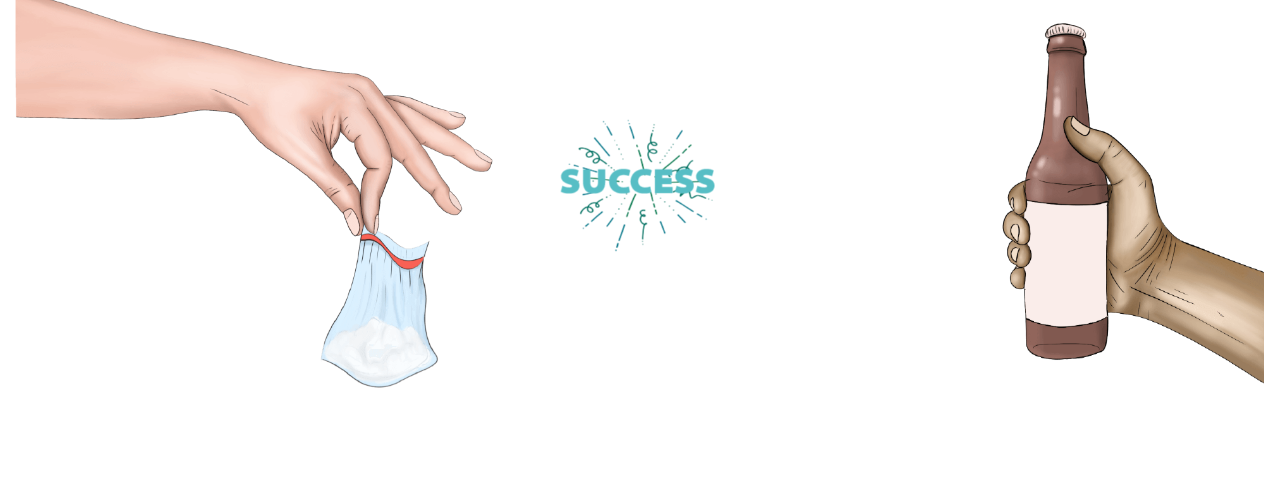
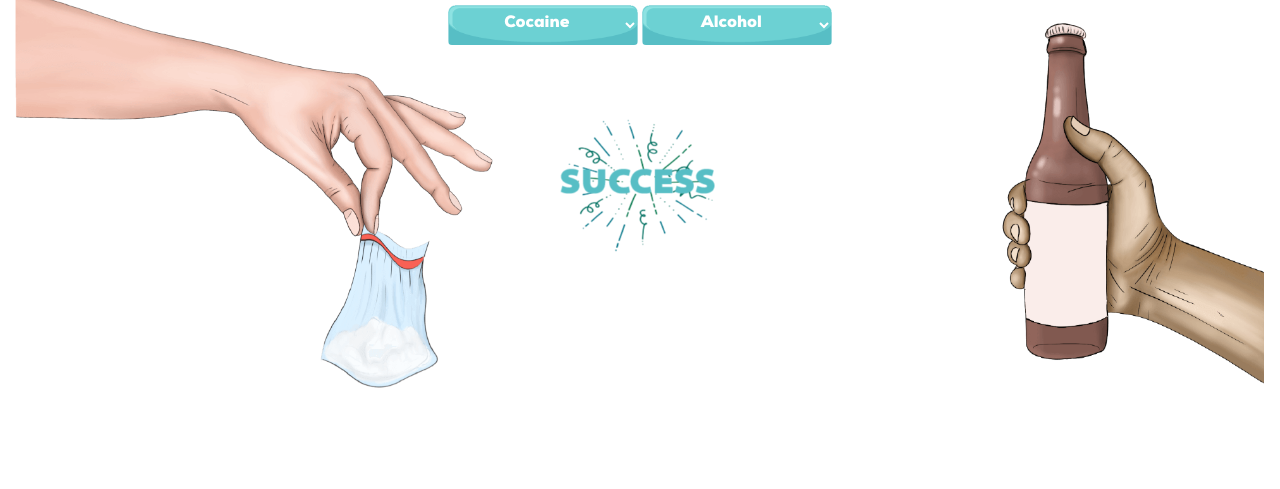
Before and after one commit to jalondonore/dgmixer, a plain HTML site: page index.html in a window 1280 px wide. Shown: the part 318-807 px from the top of the page. Drawn offline with nearby package versions, Linux system fonts and the light colour scheme; a web font is replaced by a local one.

Commit message:
Update druginteractiontool.css

```diff
--- a/css/druginteractiontool.css
+++ b/css/druginteractiontool.css
@@ -53,7 +53,7 @@ div.meter{
 
 select{
     color: #fff;
-    background: url(../images3/cell.png) rgba(0,0,0,0);
+    background: url(../images/cell.png) rgba(0,0,0,0);
     font-family: 'nexablack';
     background-repeat: no-repeat;
     background-size: 100%;
```
